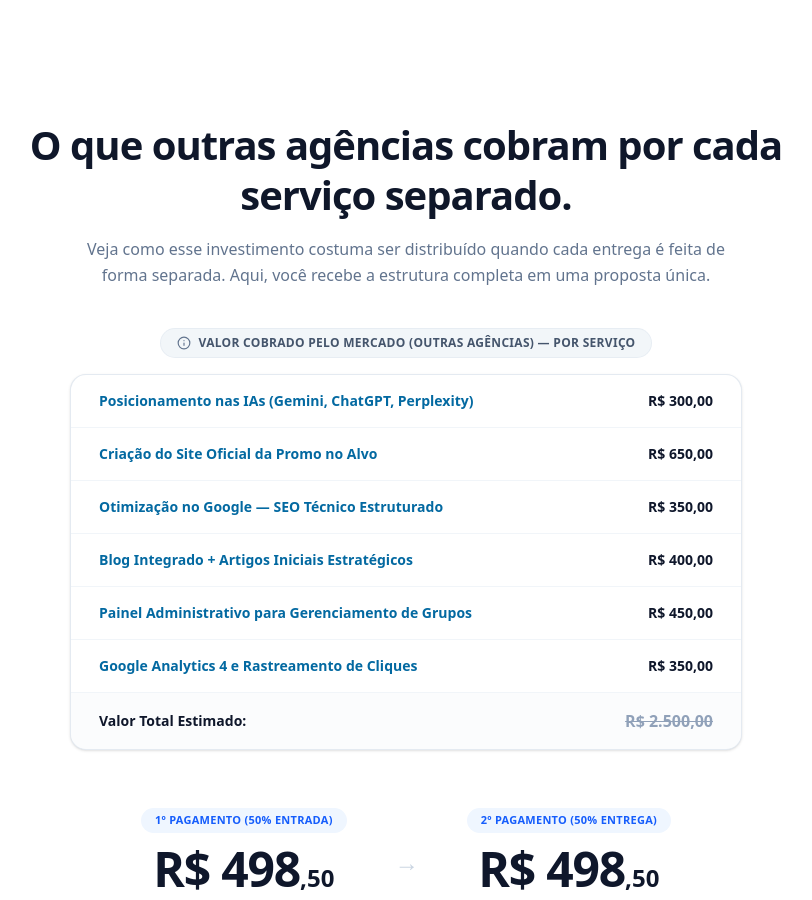
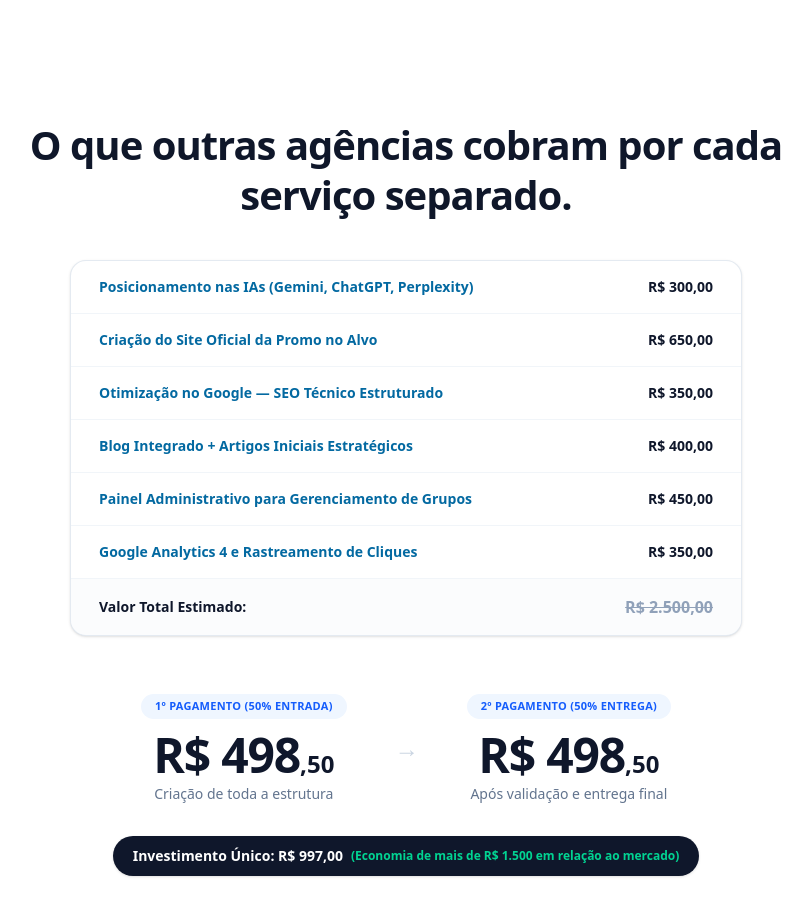
Before and after one commit to t0non/lpPropostaEric, a Next.js app: page / in a window 1280 px wide. Shown: the part 4440-5340 px from the top of the page, without its empty margins (234-1046 px from the left). Built offline with nearby package versions, Linux system fonts and the light colour scheme; a web font is replaced by a local one.

Commit message:
fix: remover subtitulo e badge de preco de mercado da sessao de precos

```diff
--- a/src/components/Pricing.tsx
+++ b/src/components/Pricing.tsx
@@ -41,24 +41,11 @@
   return (
     <section id="investimento" className="py-20 bg-white">
       <div className="max-w-4xl mx-auto px-4 sm:px-6 lg:px-8">
-        {/* Title and Subtitle */}
-        <div className="text-center max-w-3xl mx-auto">
+        {/* Title */}
+        <div className="text-center max-w-3xl mx-auto mb-10">
           <h2 className="text-2xl sm:text-4xl lg:text-[40px] font-black text-[#0f172a] tracking-tight leading-tight">
             O que outras agências cobram por cada serviço separado.
           </h2>
-          <p className="text-slate-500 text-sm sm:text-base mt-4 max-w-2xl mx-auto leading-relaxed">
-            Veja como esse investimento costuma ser distribuído quando cada entrega é
-            feita de forma separada. Aqui, você recebe a estrutura completa em uma
-            proposta única.
-          </p>
-        </div>
-
-        {/* Info pill badge */}
-        <div className="flex justify-center mt-10 mb-4">
-          <div className="inline-flex items-center gap-2 px-4 py-1.5 rounded-full bg-slate-100/90 text-slate-600 text-[11px] sm:text-xs font-semibold tracking-wide border border-slate-200/60">
-            <Info className="w-3.5 h-3.5 text-slate-500 shrink-0" />
-            <span>VALOR COBRADO PELO MERCADO (OUTRAS AGÊNCIAS) — POR SERVIÇO</span>
-          </div>
         </div>
 
         {/* Anchoring Table */}
```
